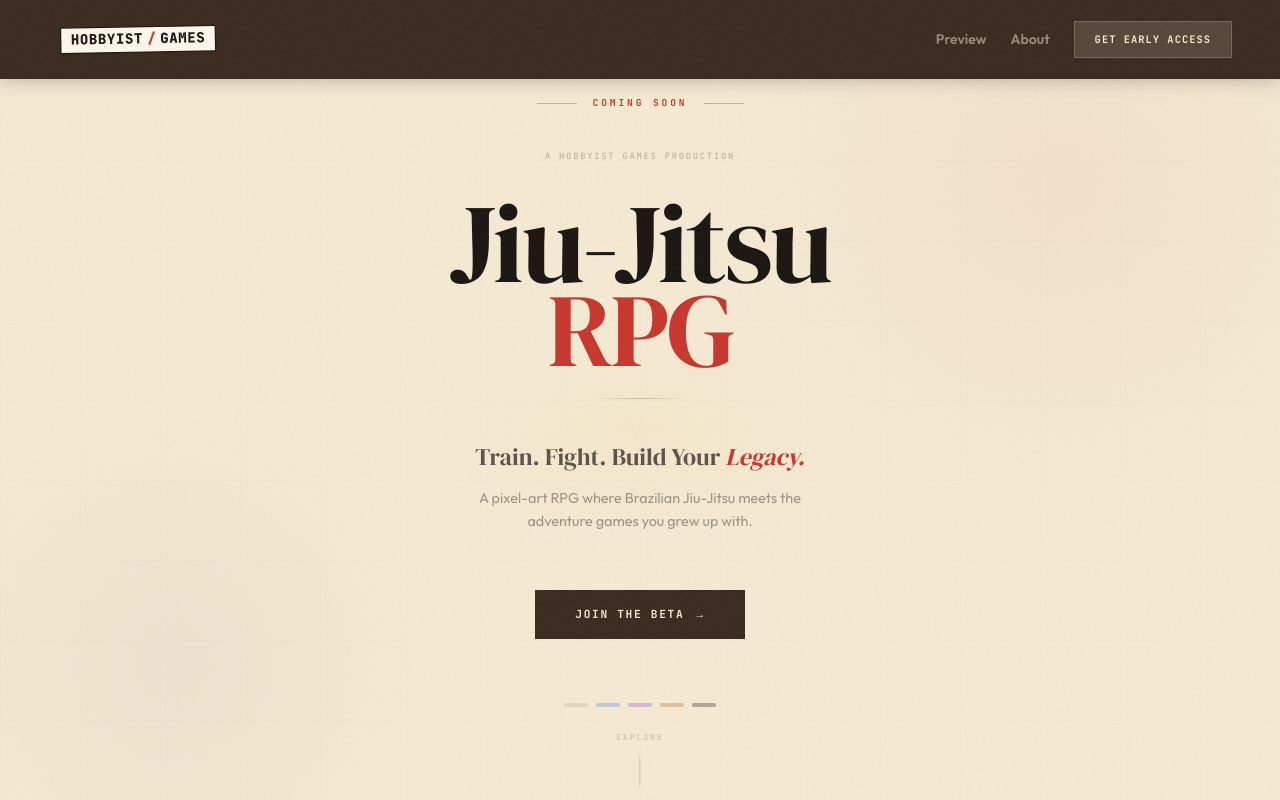
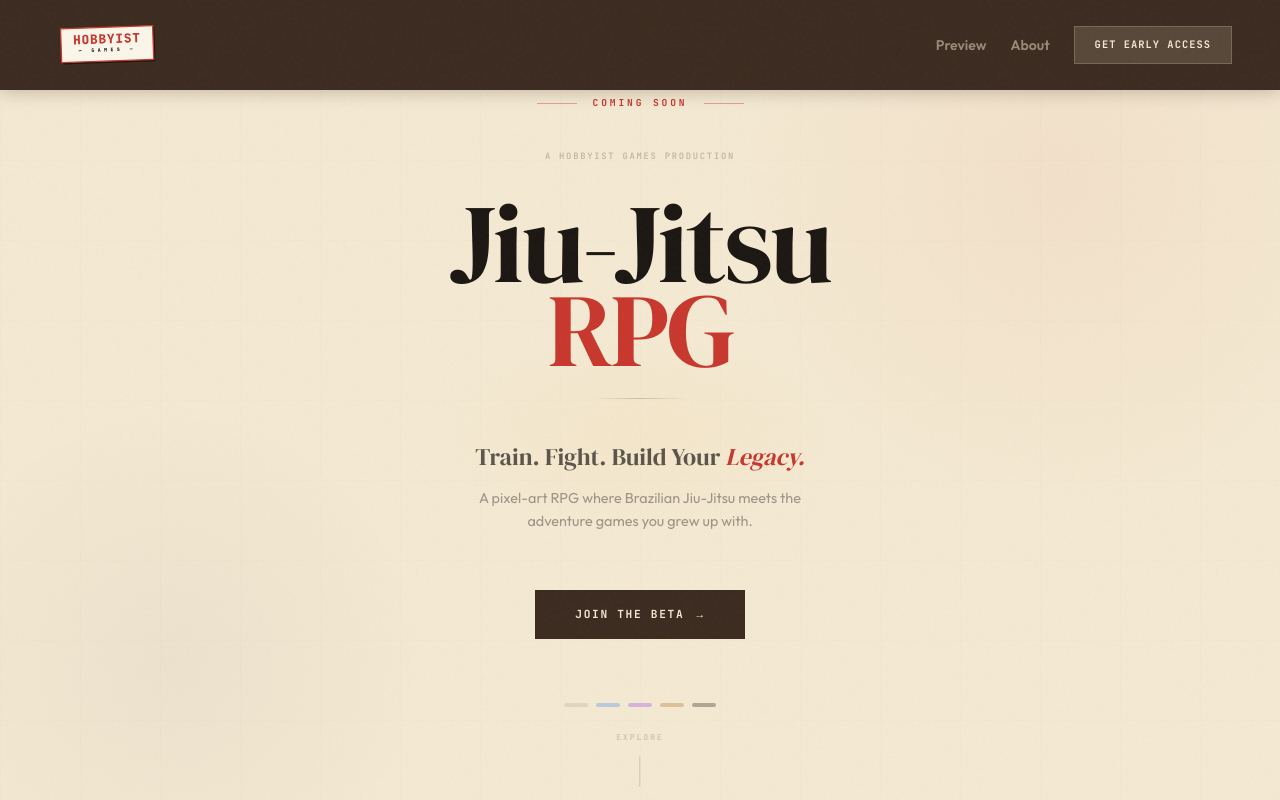
Before and after one commit to N8theGr811/hobbyist-games-website, a Next.js app: page / in a window 1280 px wide. Shown: the top 800 px of the page. Built offline with nearby package versions, Linux system fonts and the light colour scheme.

Commit message:
feat: use V1 hero logo in header

```diff
--- a/src/components/Header.tsx
+++ b/src/components/Header.tsx
@@ -5,10 +5,10 @@ export default function Header() {
     <header className="fixed top-0 left-0 right-0 z-50 flex items-center justify-between px-6 py-3.5 bg-espresso shadow-[0_2px_16px_rgba(59,42,31,0.25)] md:px-12">
       <a href="#" className="block">
         <Image
-          src="/brand/hobbyist-games-v4-working.svg"
+          src="/brand/hobbyist-games-v1-hero.svg"
           alt="Hobbyist Games"
-          width={180}
-          height={36}
+          width={120}
+          height={48}
           priority
           style={{ height: "auto" }}
         />
```
Also changed, not shown: public/brand/hobbyist-games-v1-hero.svg (added).
